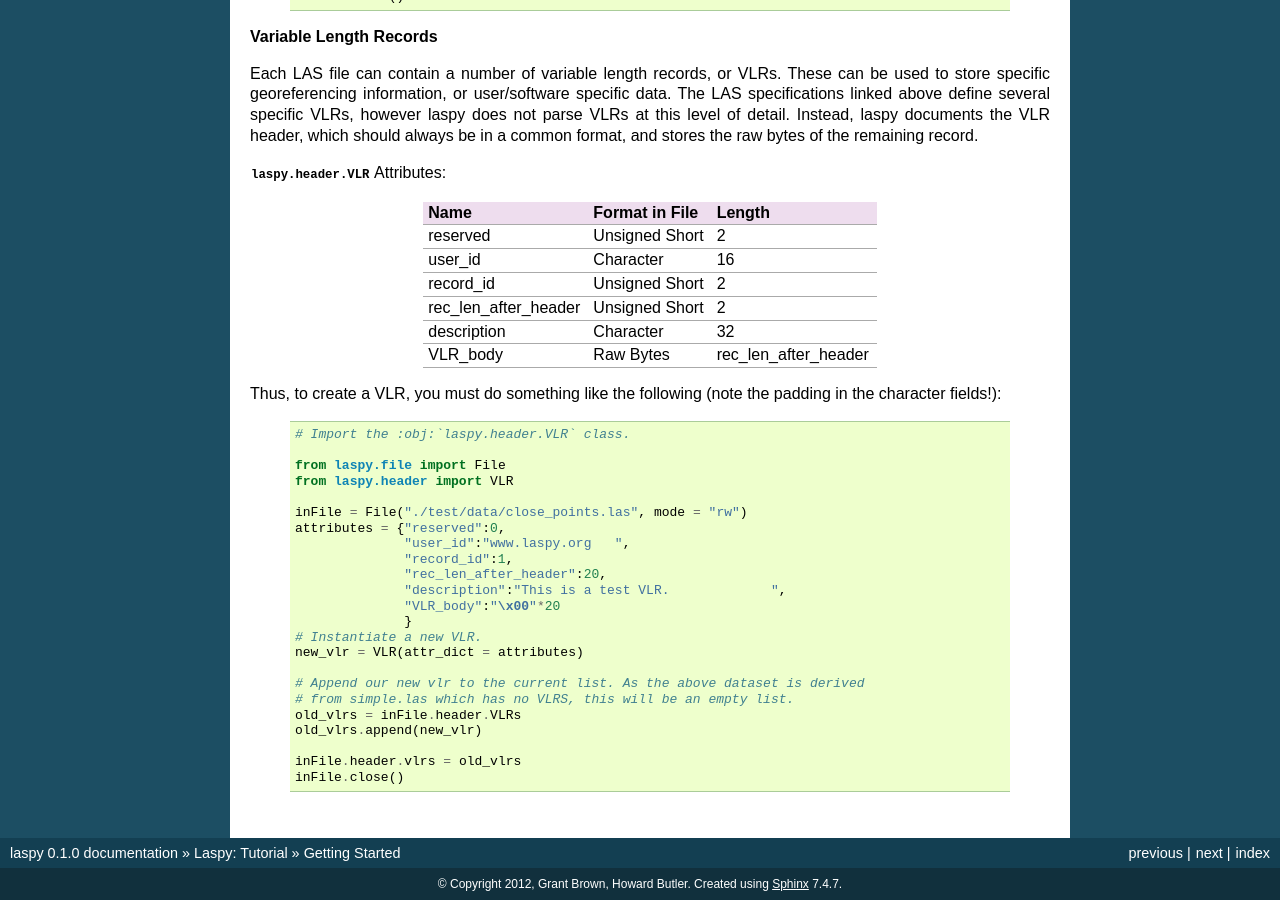
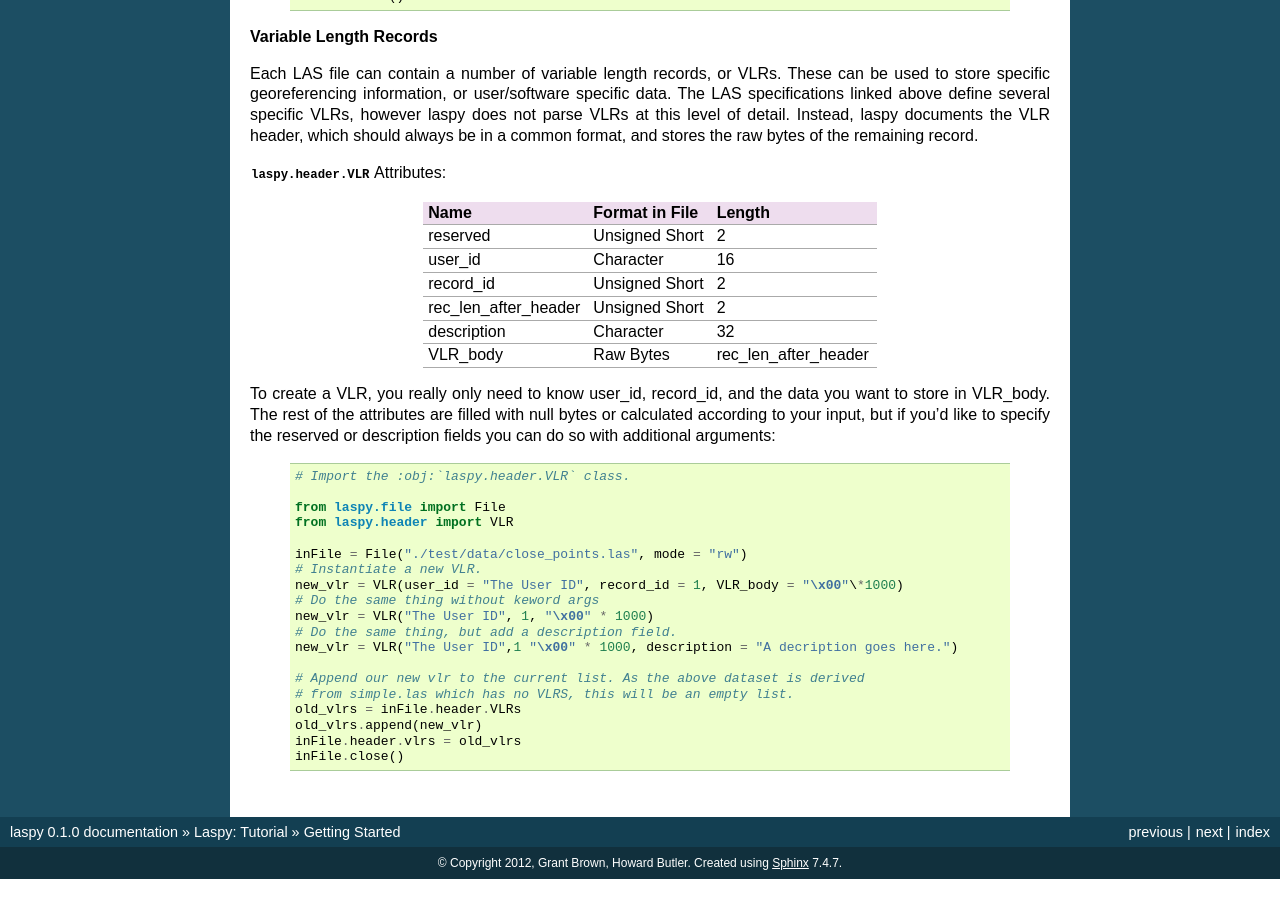
Before and after one commit to laspy/laspy, a Sphinx documentation site: the page built from doc/source/tut_part_1.rst, in a window 1280 px wide and 900 px high, scrolled down 2683 px. Built offline with Sphinx 7.4.7, drawn with Linux system fonts in a browser that asks for light colours; formulas are drawn with MathJax 3; after the commit the page ends 3562 px from its top, so only the background shows below that.

Commit message:
documentation and docstring fixes to reflect vlr changes

```diff
--- a/doc/source/tut_part_1.rst
+++ b/doc/source/tut_part_1.rst
@@ -198,7 +198,10 @@ description             Character         32
 VLR_body                Raw Bytes         rec_len_after_header
 ======================  ===============  ======================
 
-Thus, to create a VLR, you must do something like the following (note the padding in the character fields!):
+To create a VLR, you really only need to know user_id, record_id, and the data
+you want to store in VLR_body. The rest of the attributes are filled with null bytes
+or calculated according to your input, but if you'd like to specify the reserved or
+description fields you can do so with additional arguments:
 
     .. code-block:: python
 
@@ -208,20 +211,16 @@ Thus, to create a VLR, you must do something like the following (note the paddin
         from laspy.header import VLR
 
         inFile = File("./test/data/close_points.las", mode = "rw")
-        attributes = {"reserved":0,
-                      "user_id":"www.laspy.org   ",
-                      "record_id":1,
-                      "rec_len_after_header":20,
-                      "description":"This is a test VLR.             ",
-                      "VLR_body":"\x00"*20
-                      }
         # Instantiate a new VLR.
-        new_vlr = VLR(attr_dict = attributes)
+        new_vlr = VLR(user_id = "The User ID", record_id = 1, VLR_body = "\x00"\*1000)
+        # Do the same thing without keword args
+        new_vlr = VLR("The User ID", 1, "\x00" * 1000)
+        # Do the same thing, but add a description field.
+        new_vlr = VLR("The User ID",1 "\x00" * 1000, description = "A decription goes here.")
 
         # Append our new vlr to the current list. As the above dataset is derived
         # from simple.las which has no VLRS, this will be an empty list.
         old_vlrs = inFile.header.VLRs
         old_vlrs.append(new_vlr)
-
         inFile.header.vlrs = old_vlrs
         inFile.close()
```
Also changed, not shown: 1 other file.
